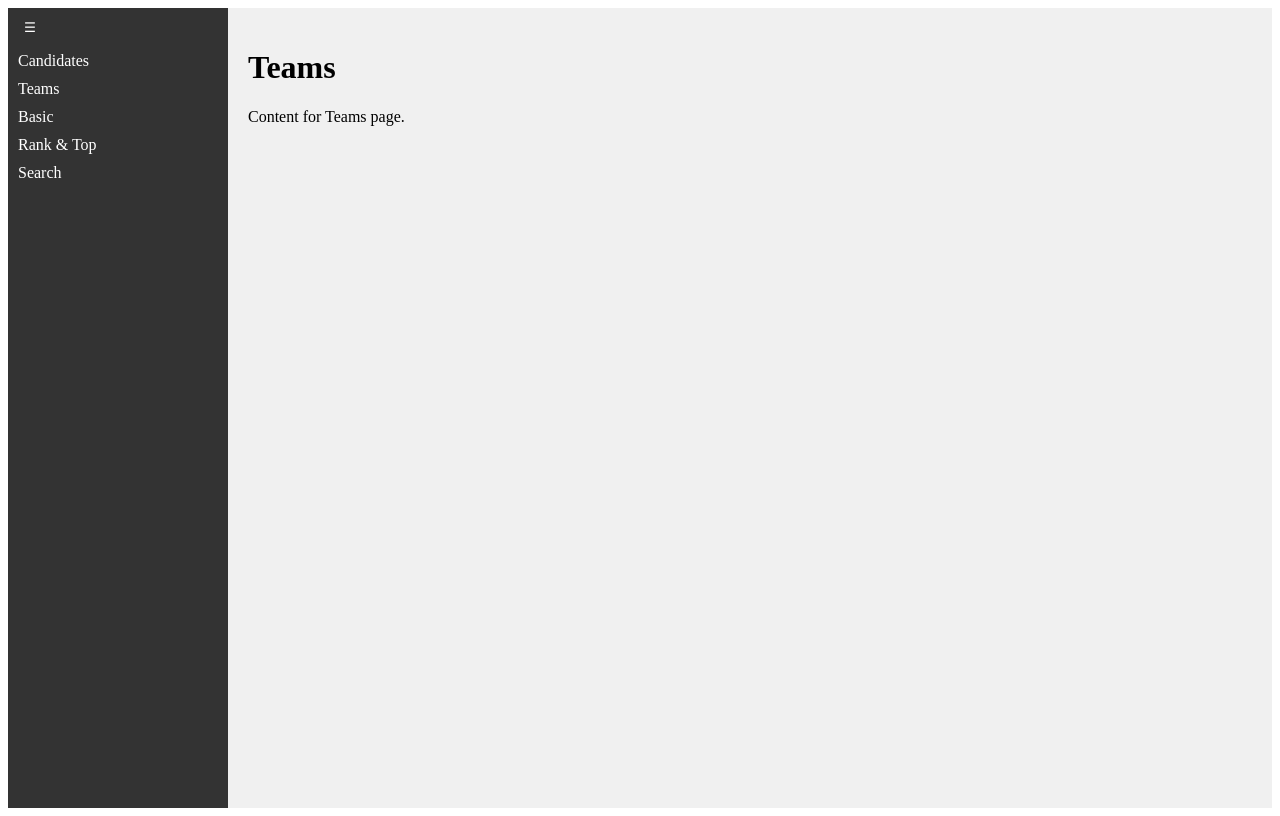
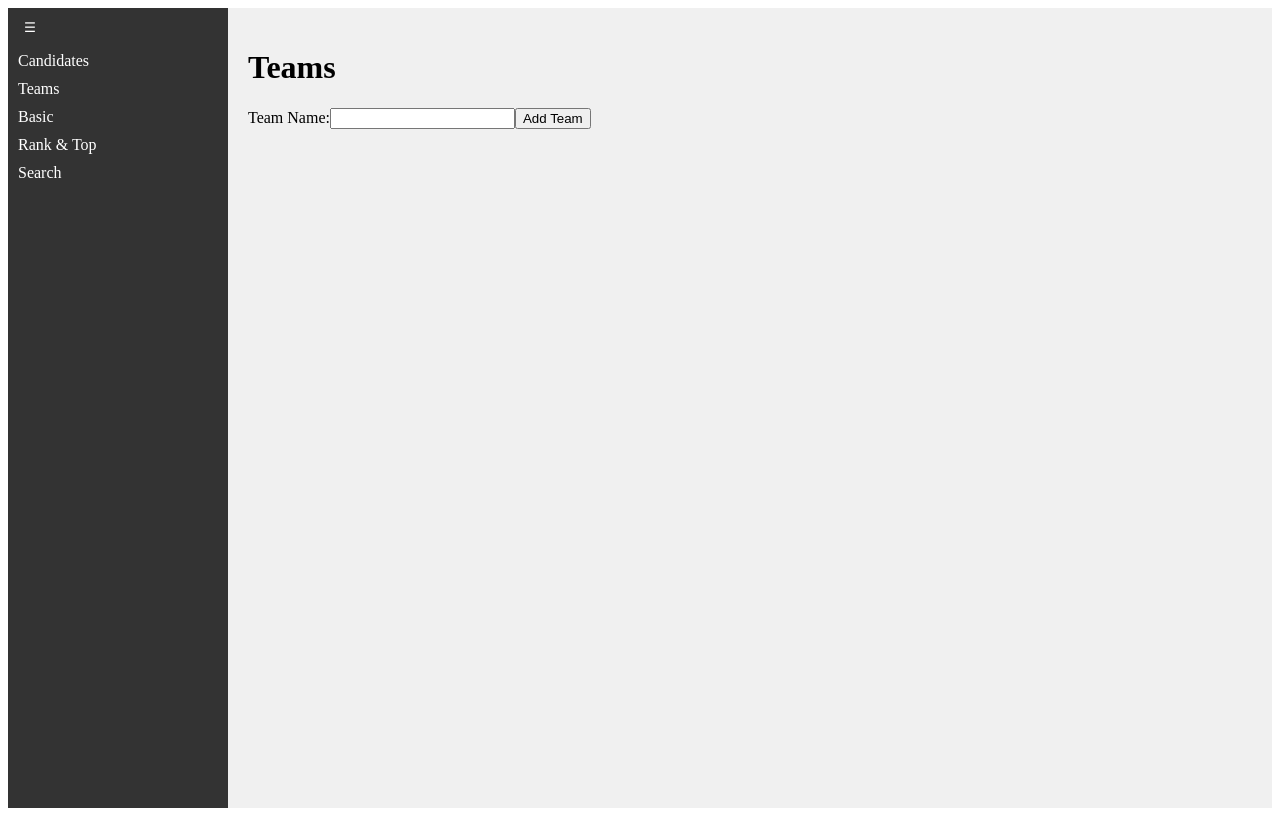
Before and after one commit to Javadamkd/art-fest-management, a Next.js app: page /teams in a window 1280 px wide. Built offline with nearby package versions, Linux system fonts and the light colour scheme.

Commit message:
Update teams.js

```diff
--- a/pages/teams.js
+++ b/pages/teams.js
@@ -1,11 +1,17 @@
-// pages/teams.js
 import Layout from '../components/Layout';
 
 export default function Teams() {
   return (
     <Layout>
       <h1>Teams</h1>
-      <p>Content for Teams page.</p>
+      <form>
+        <label>
+          Team Name:
+          <input type="text" name="teamName" />
+        </label>
+        <button type="submit">Add Team</button>
+      </form>
+      {/* Add more form fields and functionalities as needed */}
     </Layout>
   );
 }
```
